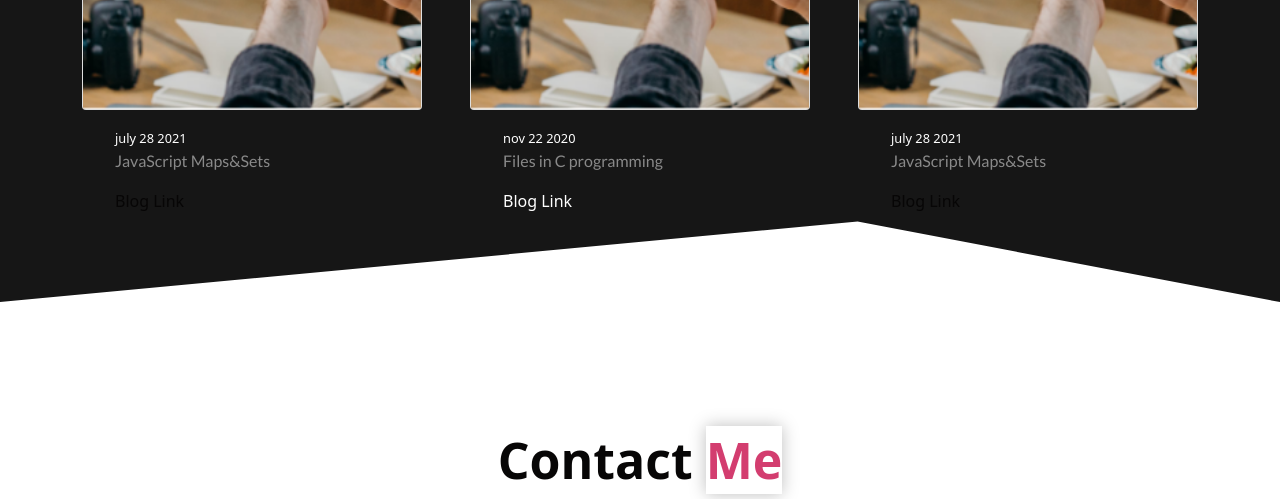
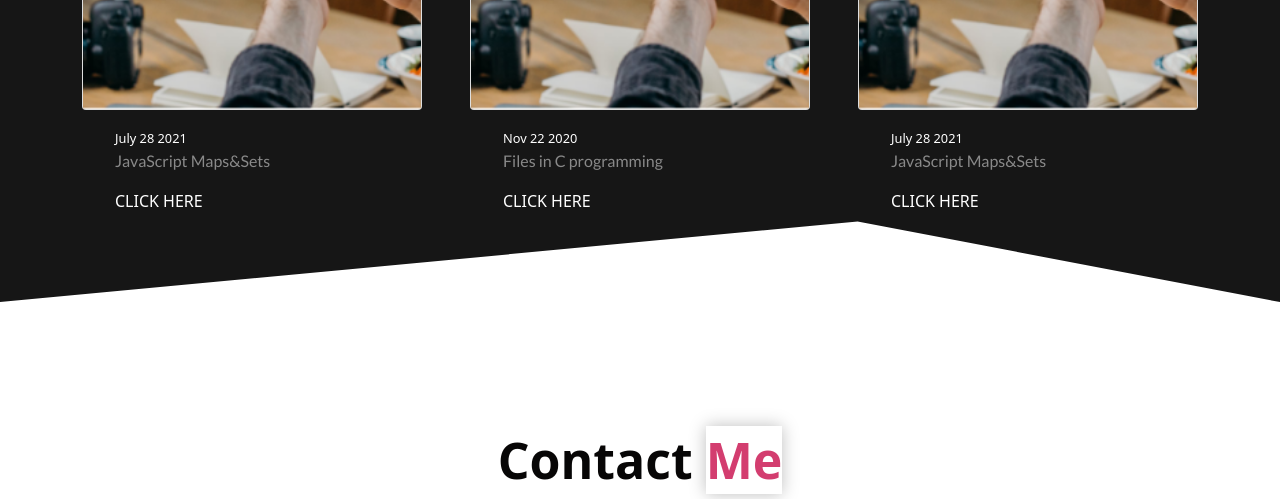
Before and after one commit to bharth-stack/My-portfolio, a plain HTML site: page index.html in a window 1280 px wide. Shown: the part 7020-7519 px from the top of the page. Drawn offline with nearby package versions, Linux system fonts and the light colour scheme.

Commit message:
Update index.html

```diff
--- a/index.html
+++ b/index.html
@@ -418,11 +418,11 @@
                 <img src="./images/article-ph-1.png" alt="" />
                 <div class="card-content">
 
-                  <span> july 28 2021</span>
+                  <span> July 28 2021</span>
                   <p>
                    JavaScript Maps&Sets
                   </p>
-           <a href="https://bharathjavascrites6.hashnode.dev/sets-and-maps">Blog Link</a>
+           <a style="color:white" href="https://bharathjavascrites6.hashnode.dev/sets-and-maps">CLICK HERE</a>
                 </div>
               </div>
             </div>
@@ -431,11 +431,11 @@
                 <img src="./images/article-ph-1.png" alt="" />
                 <div class="card-content">
 
-                  <span> nov 22 2020</span>
+                  <span> Nov 22 2020</span>
                   <p>
                  Files in C programming
                   </p>
-                 <a style="color:white" href="https://6301663928b.medium.com/files-876c80100147">Blog Link</a>
+                 <a style="color:white" href="https://6301663928b.medium.com/files-876c80100147">CLICK HERE</a>
                 </div>
               </div>
             </div>
@@ -444,11 +444,11 @@
                 <img src="./images/article-ph-1.png" alt="" />
                 <div class="card-content">
 
-                  <span> july 28 2021</span>
+                  <span> July 28 2021</span>
                   <p>
                 JavaScript Maps&Sets
                   </p>
-                  <a href="https://bharathjavascrites6.hashnode.dev/sets-and-maps">Blog Link</a>
+                  <a style="color:white" href="https://bharathjavascrites6.hashnode.dev/sets-and-maps">CLICK HERE</a>
                 </div>
               </div>
             </div>
```
